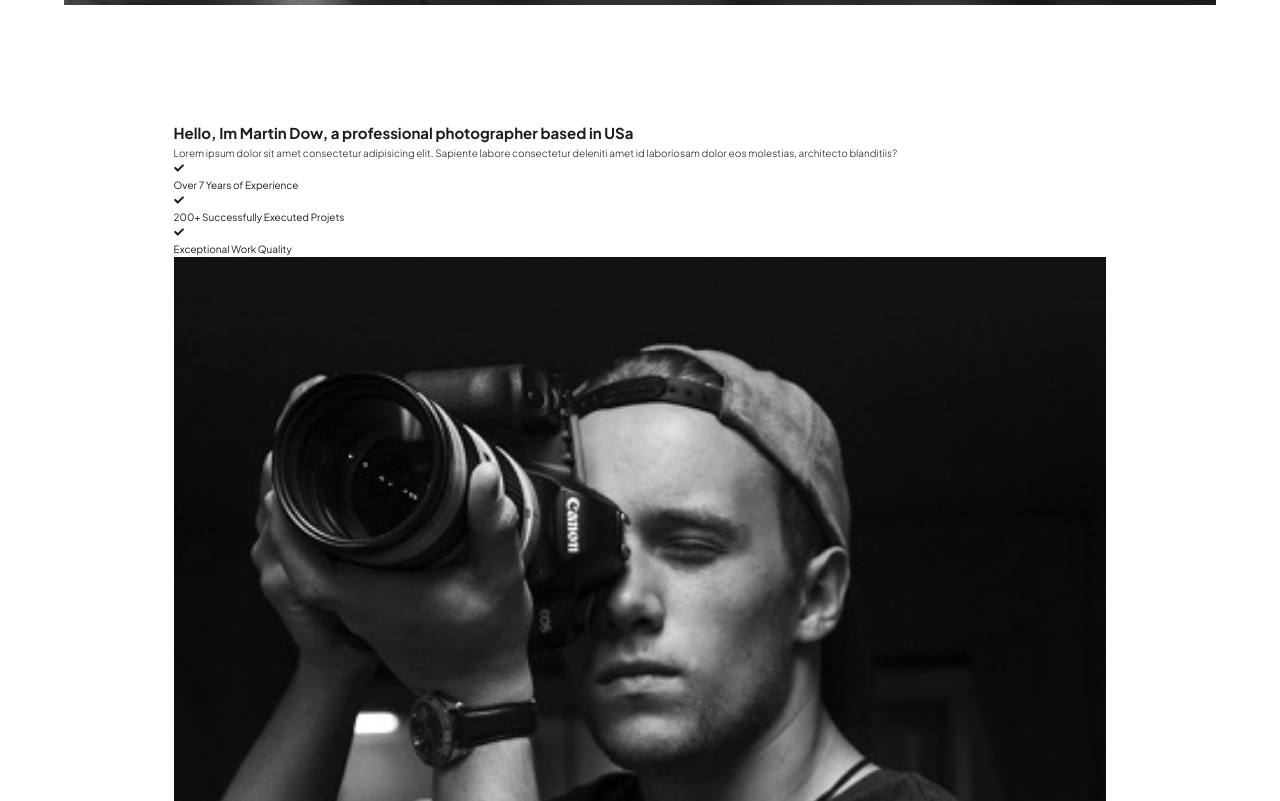
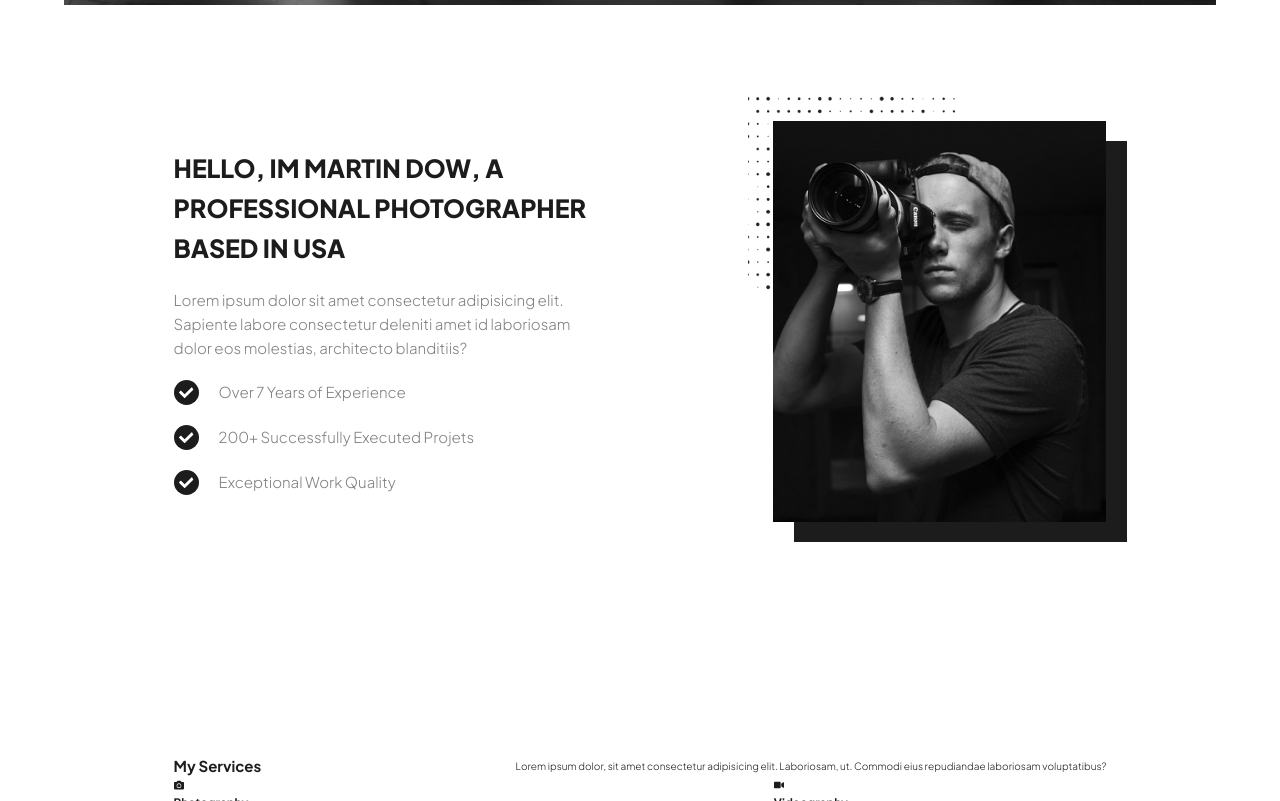
Before and after one commit to claudiobelempb/project-phoxul, a Next.js app: page / in a window 1280 px wide. Shown: the part 719-1520 px from the top of the page. Built offline with nearby package versions, Linux system fonts and the light colour scheme.

Commit message:
section personal finish

```diff
--- a/src/app/globals.css
+++ b/src/app/globals.css
@@ -115,13 +115,14 @@ img {
 }
 
 .section__title {
-  font-size: var(--large);
+  font-size: var(--custom-medium);
   font-weight: 900;
   text-transform: uppercase;
 }
 
 .section__para {
   font-size: var(--custom-small);
+  color: var(--gray-400);
 }
 
 @media screen and (max-width: 1000px) {
--- a/src/app/page.module.css
+++ b/src/app/page.module.css
@@ -135,12 +135,96 @@
 
 #personal__container {
   .personal__content {
-    .personal__box {}
+    display: flex;
+    align-items: center;
+    justify-content: space-between;
+    gap: 10rem;
+
+
+    .personal__box {
+      flex-basis: 50%;
+
+      display: flex;
+      flex-direction: column;
+      gap: 2rem;
+      position: relative;
+
+      & ul {
+        display: flex;
+        flex-direction: column;
+        gap: 2rem;
+
+        & li {
+          display: flex;
+          align-items: center;
+          gap: 2rem;
+        }
+
+        & li svg {
+          width: 2.5rem;
+          height: 2.5rem;
+          border-radius: 50%;
+          background-color: var(--gray-500);
+          color: var(--gray-100);
+          padding: 0.5rem;
+        }
+      }
+
+      & img {
+        display: flex;
+        justify-content: flex-end;
+        width: 80%;
+        height: 80%;
+        object-fit: cover;
+
+        transition: all 0.25s ease-in-out;
+
+        &:hover {
+          transform: scale(0.95);
+          cursor: pointer;
+        }
+      }
+
+      &:last-child {
+        align-items: flex-end;
+      }
+
+      &:last-child::before,
+      &:last-child::after {
+        content: '';
+        position: absolute;
+        z-index: -1;
+      }
+
+      &:last-child::before {
+        top: -7%;
+        left: 14%;
+        width: 50%;
+        height: 50%;
+        background-image: url("../../public/images/dot.jpg");
+        background-size: cover;
+      }
+
+      &:last-child::after {
+        top: 5%;
+        right: -5%;
+        height: 100%;
+        width: 80%;
+        background-color: var(--gray-500);
+      }
+
+    }
   }
 }
 
 #sevices__container {
   .sevices__content {
+    display: flex;
+    align-items: center;
+    justify-content: space-between;
+    flex-wrap: wrap;
+
+
     .sevices__box {}
   }
 }
--- a/src/app/page.tsx
+++ b/src/app/page.tsx
@@ -64,6 +64,7 @@ export default function Home() {
           </div>
         </div>
       </header>
+
       <section
         id={styles.hero__container}
         className='overall__layout section__padding'
@@ -86,31 +87,40 @@ export default function Home() {
           </div>
         </div>
       </section>
+
       <section
         id={styles.personal__container}
         className='overall__layout section__padding'
       >
         <div className={styles.personal__content}>
           <div className={styles.personal__box}>
-            <h2>
+            <h2 className='section__title'>
               Hello, Im Martin Dow, a professional photographer based in USa
             </h2>
             {/* Personal Info Section Para  */}
-            <p>
+            <p className='section__para'>
               Lorem ipsum dolor sit amet consectetur adipisicing elit. Sapiente
               labore consectetur deleniti amet id laboriosam dolor eos
               molestias, architecto blanditiis?
             </p>
             {/* Personal Info Section List  */}
             <ul>
-              <FaCheck />
-              <li>Over 7 Years of Experience</li>
+              <li>
+                <FaCheck />
+                <p className='section__para'>Over 7 Years of Experience</p>
+              </li>
 
-              <FaCheck />
-              <li>200+ Successfully Executed Projets</li>
+              <li>
+                <FaCheck />
+                <p className='section__para'>
+                  200+ Successfully Executed Projets
+                </p>
+              </li>
 
-              <FaCheck />
-              <li>Exceptional Work Quality</li>
+              <li>
+                <FaCheck />
+                <p className='section__para'>Exceptional Work Quality</p>
+              </li>
             </ul>
           </div>
           <div className={styles.personal__box}>
@@ -118,6 +128,7 @@ export default function Home() {
           </div>
         </div>
       </section>
+
       <section
         id={styles.sevices__container}
         className='overall__layout section__padding'
@@ -180,6 +191,7 @@ export default function Home() {
           </div>
         </div>
       </section>
+
       <section
         id={styles.latest__container}
         className='overall__layout section__padding'
@@ -205,6 +217,7 @@ export default function Home() {
           </div>
         </div>
       </section>
+
       <section
         id={styles.works__container}
         className='overall__layout section__padding'
@@ -232,6 +245,7 @@ export default function Home() {
           <Image src={ImgWork09} alt='My Works' />
         </div>
       </section>
+
       <section
         id={`${styles.parallax__container}`}
         className='overall__layout section__padding'
@@ -257,6 +271,7 @@ export default function Home() {
           </div>
         </div>
       </section>
+
       <section
         id={`${styles.client__container}`}
         className='overall__layout section__padding'
@@ -268,6 +283,7 @@ export default function Home() {
           <Image src={ImgContact04} alt='Icons' />
         </div>
       </section>
+
       <footer
         id={`${styles.footer__container}`}
         className='overall__layout section__padding'
```
Also changed, not shown: public/images/dot.jpg (added), 1 other file (tests, documents, lock files or other folders).
